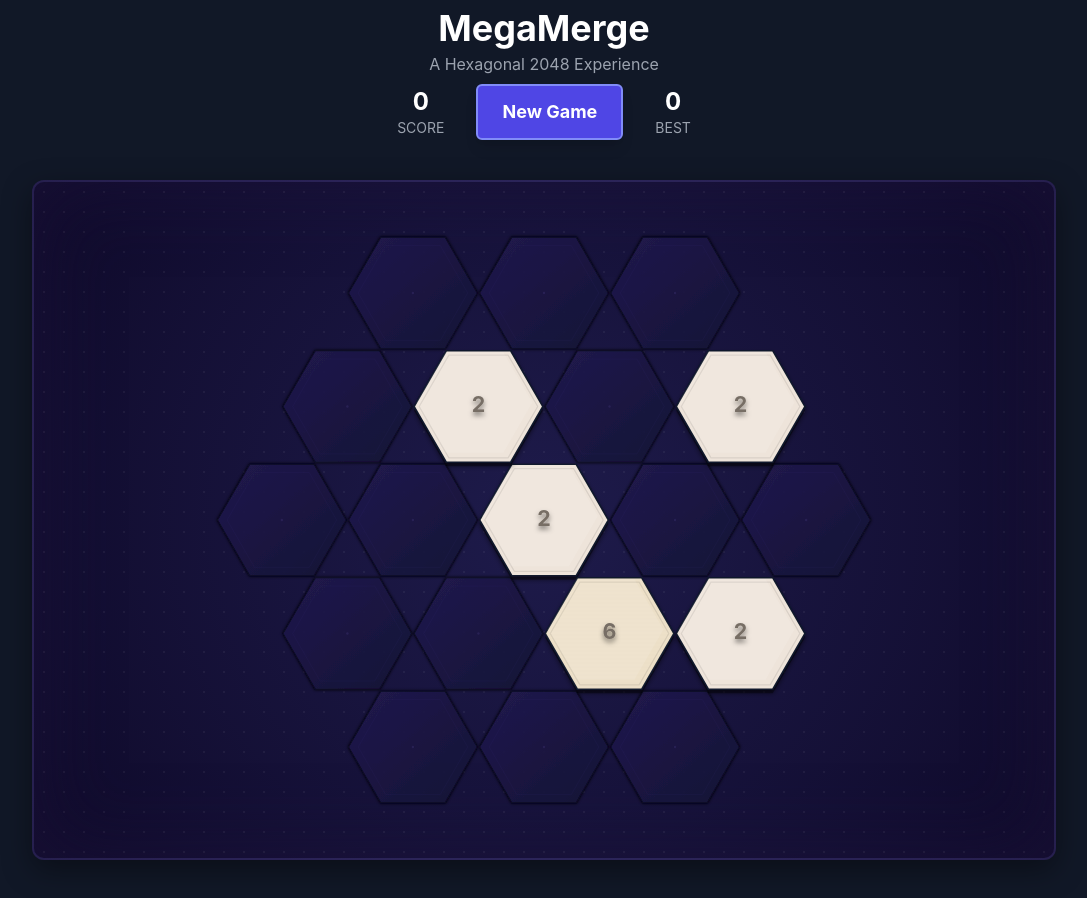
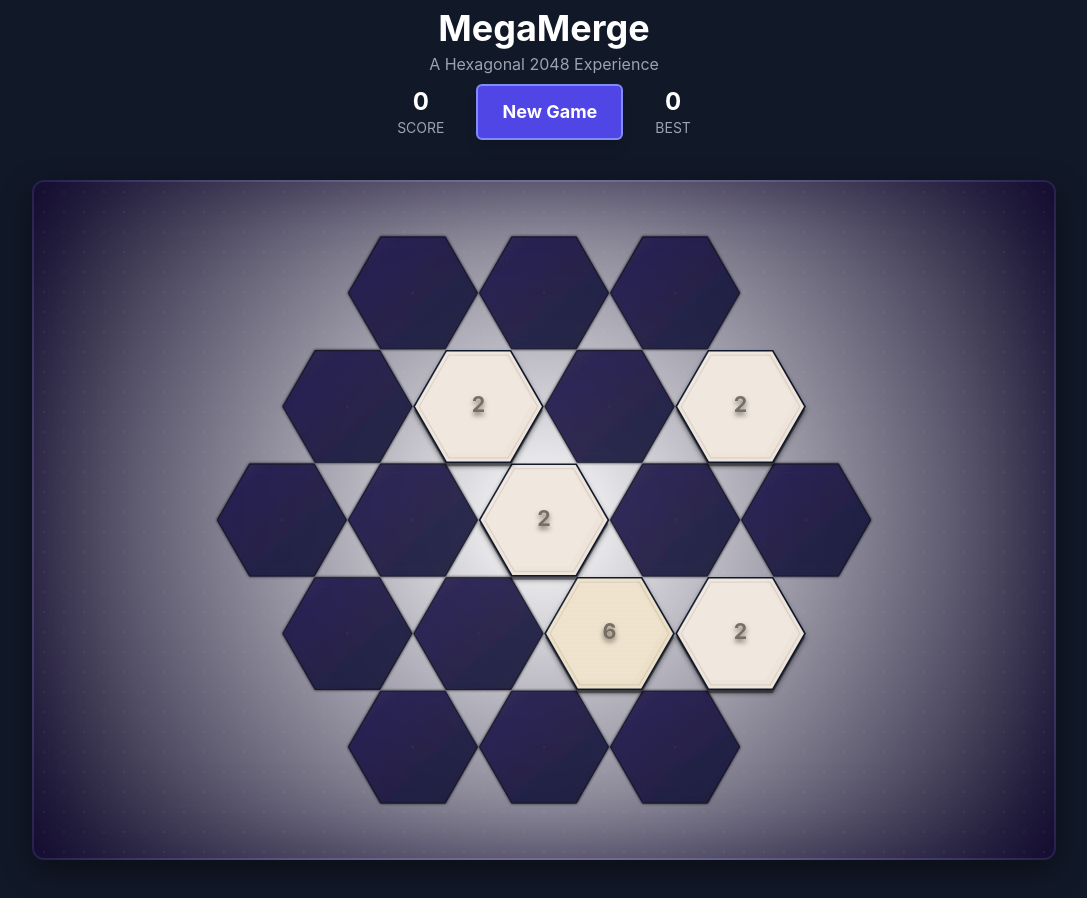
Before and after one commit to Mrenjoy8/chenguilions, a React (Vite) app in the folder megamerge/: page / in a window 1280 px wide. Shown: the whole page, without its empty margins (96-1183 px from the left). Built offline with nearby package versions, Linux system fonts and the light colour scheme.

Commit message:
add a lighter background

```diff
--- a/megamerge/src/components/HexGrid.tsx
+++ b/megamerge/src/components/HexGrid.tsx
@@ -881,7 +881,7 @@ const HexGrid: React.FC = () => {
         style={{
           height: 'min(85vh, 85vw)',
           margin: '2rem auto',
-          background: 'radial-gradient(circle at center, #1e1b4b 0%, #0f0a2a 100%)',
+          background: 'radial-gradient(circle at center, #ffffff 0%, #0f0a2a 100%)',
           boxShadow: 'inset 0 0 80px rgba(30, 20, 60, 0.6), 0 10px 30px rgba(0, 0, 0, 0.4)',
           border: '2px solid rgba(93, 79, 162, 0.3)'
         }}
```
